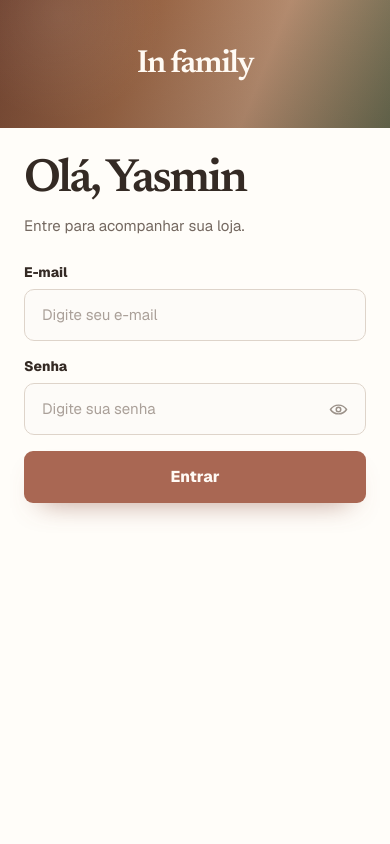
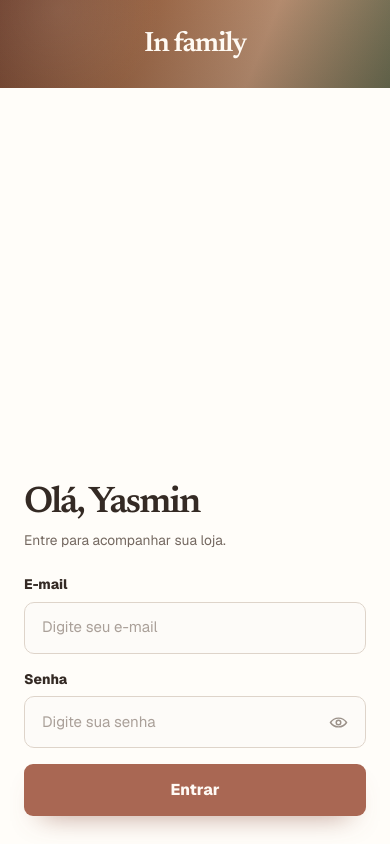
Before and after one commit to kalelmoura/infamily, a Next.js app in the folder frontend/: page /login in a window 390 px wide. Built offline with nearby package versions, Linux system fonts and the light colour scheme.

Commit message:
fix: compact mobile login layout

```diff
--- a/frontend/app/login/page.module.css
+++ b/frontend/app/login/page.module.css
@@ -365,7 +365,7 @@
     min-height: 100svh;
     border: 0;
     border-radius: 0;
-    grid-template-rows: 128px minmax(0, 1fr);
+    grid-template-rows: 88px minmax(0, 1fr);
   }
 
   .brandPanel {
@@ -383,7 +383,7 @@
   }
 
   .brandLink {
-    font-size: 2rem;
+    font-size: 1.75rem;
   }
 
   .brandCopy {
@@ -391,24 +391,26 @@
   }
 
   .formPanel {
-    display: block;
-    padding: 30px 24px 24px;
+    display: flex;
+    padding: 24px 24px 28px;
     overflow-y: auto;
+    flex-direction: column;
   }
 
   .formContent {
     width: 100%;
     max-width: none;
-    margin: 0;
+    margin: auto 0 0;
   }
 
   .formContent h1 {
-    font-size: clamp(2.65rem, 12vw, 3.2rem);
+    font-size: clamp(2.15rem, 9.5vw, 2.55rem);
+    line-height: 1;
   }
 
   .intro {
-    margin-top: 10px;
-    font-size: 0.94rem;
+    margin-top: 7px;
+    font-size: 0.86rem;
   }
 
   .form {
```
